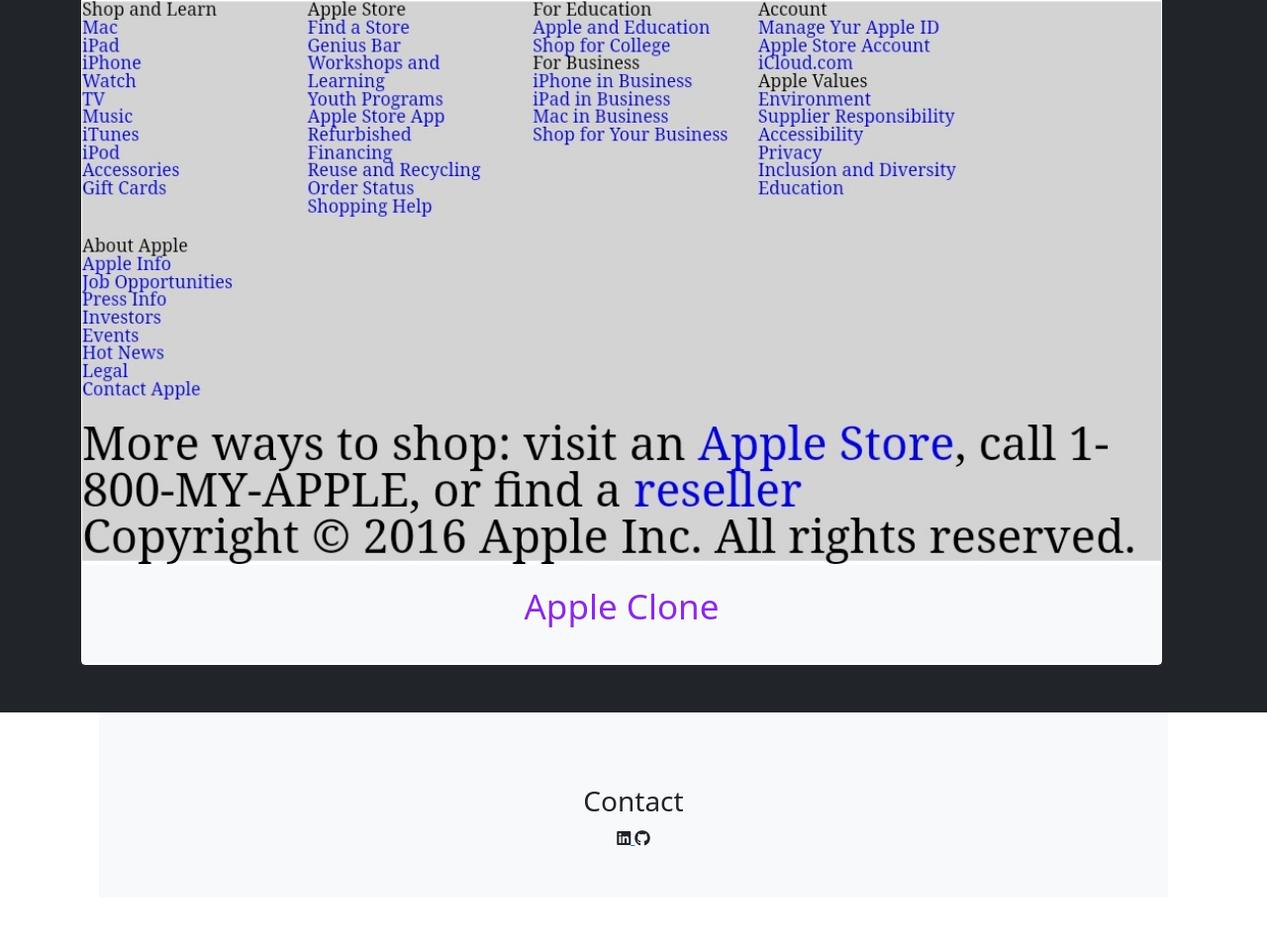
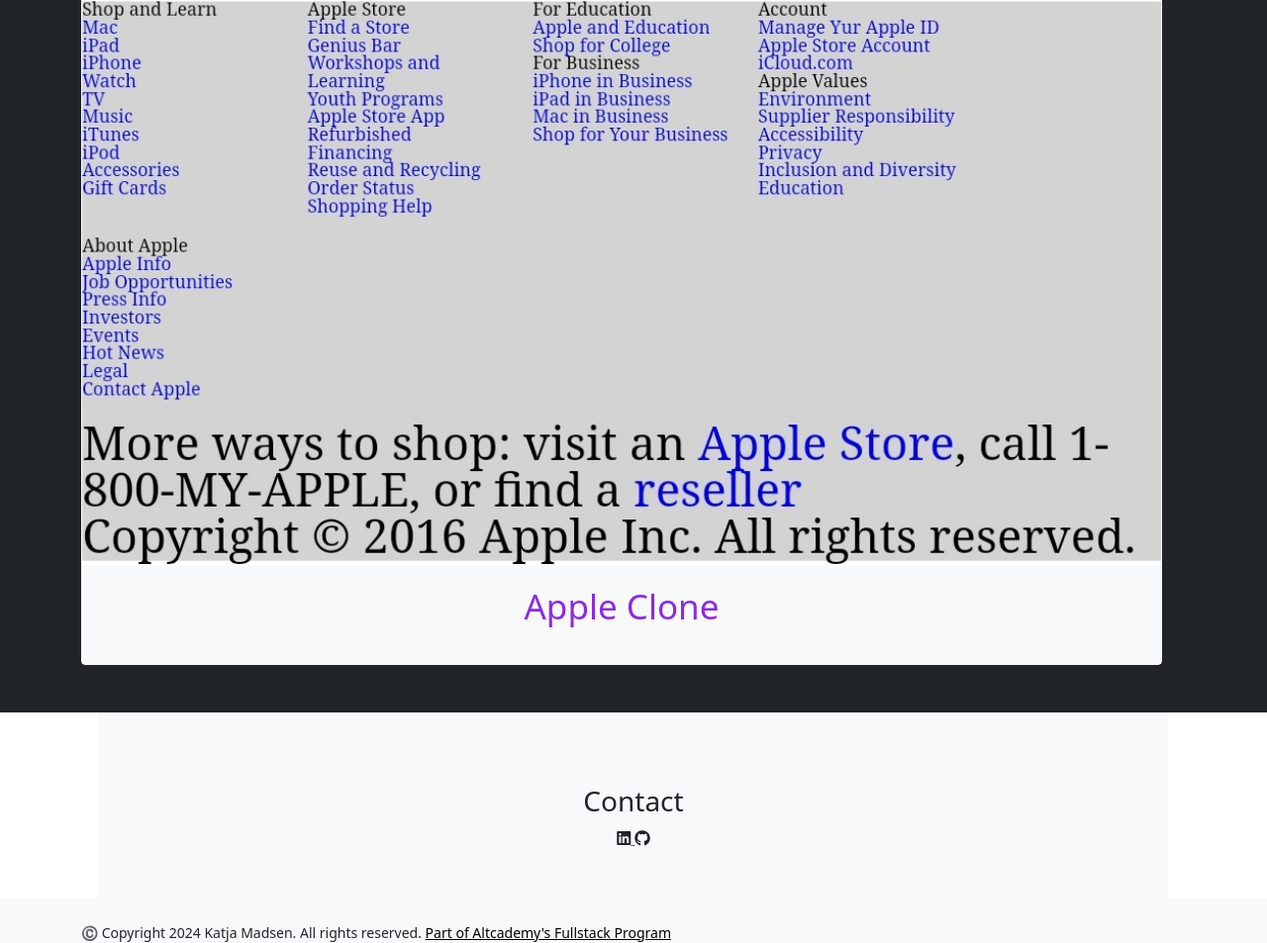
Before and after one commit to Kat-Reser/portfolio, a plain HTML site: page index.html in a window 1280 px wide. Shown: the part 7513-8466 px from the top of the page at 99% size. Before the commit the page ends 8420 px from the top, so only its background shows below. Drawn offline with nearby package versions, Linux system fonts and the light colour scheme.

Commit message:
footer commit

```diff
--- a/index.html
+++ b/index.html
@@ -141,5 +141,16 @@
   </div>
 </div>
 
+<!--Footer-->
+
+    <footer class="bg-light">
+      <div class="container">
+        <div class="row justify-content-between align-items-center">
+          <div class="col-auto">
+          <small class="text-footer">©️ Copyright 2024 Katja Madsen. All rights reserved. <a href="https://www.altcademy.com">Part of Altcademy's Fullstack Program</a></small>
+          </div>
+        </div>
+      </div>
+    </footer>
   </body>
 </html>
```
